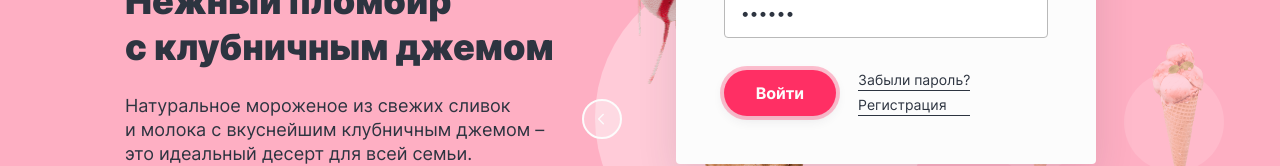
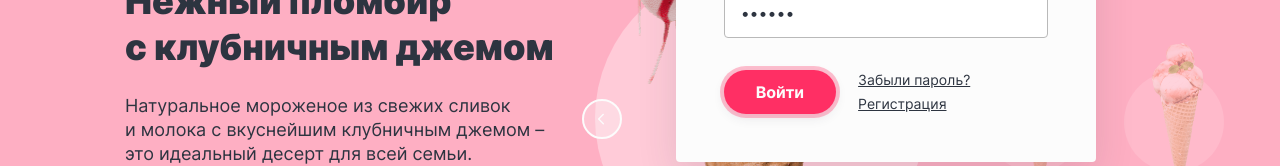
Before and after one commit to htmlacademy-htmlcss/2096643-gllacy-1, a website: page index.html in a window 1280 px wide. Shown: the part 262-428 px from the top of the page. Drawn offline with Linux system fonts and the light colour scheme.

Commit message:
Update styles.css

```diff
--- a/slyles/styles.css
+++ b/slyles/styles.css
@@ -594,9 +594,8 @@ a {
 }
 
 .popover__link {
-  display: block;
-  border-bottom: 1px solid #2d3440;
-}
+  text-decoration: underline
+;}
 
 .popover-log-in {
   display: none;
```
